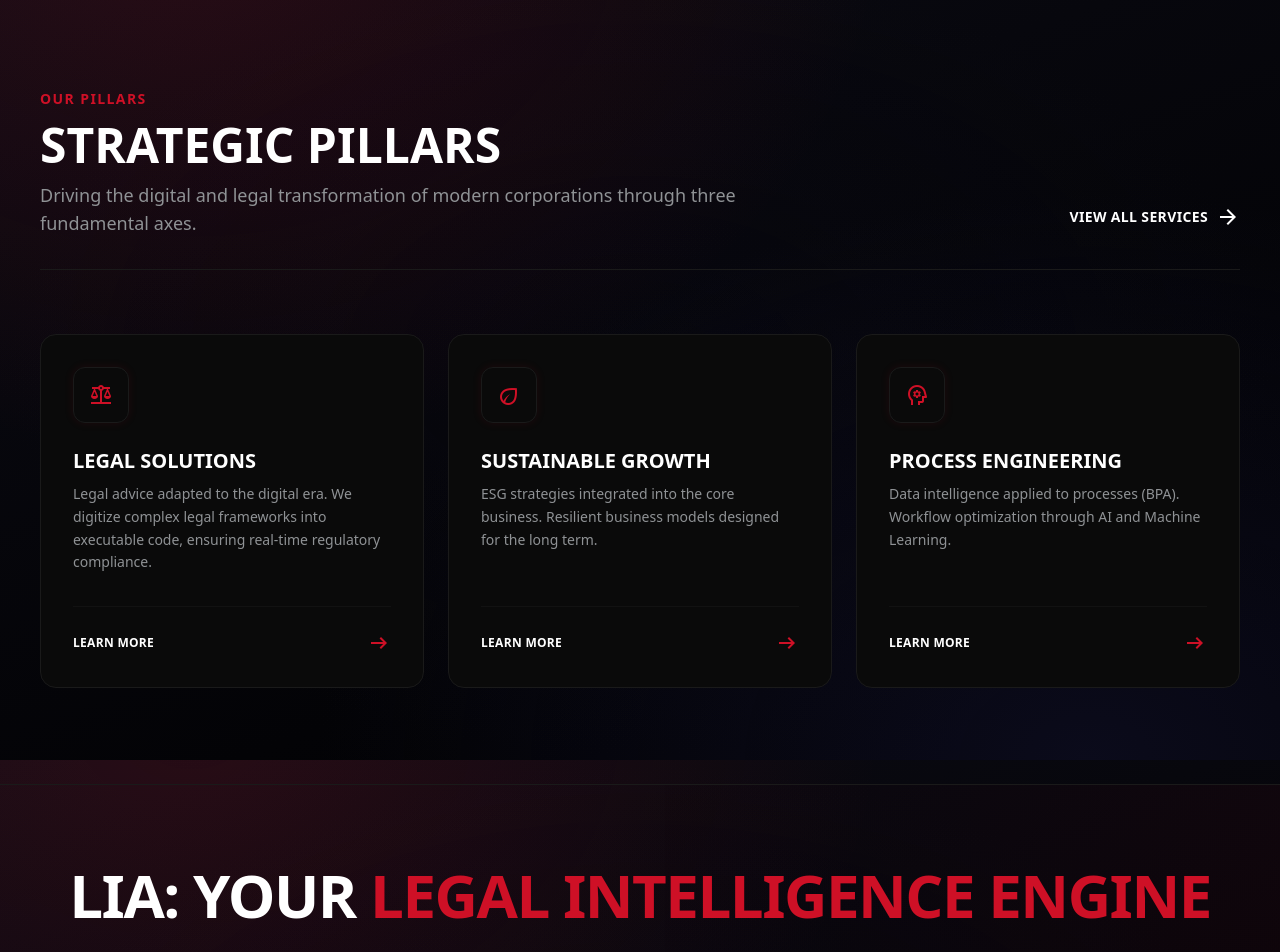
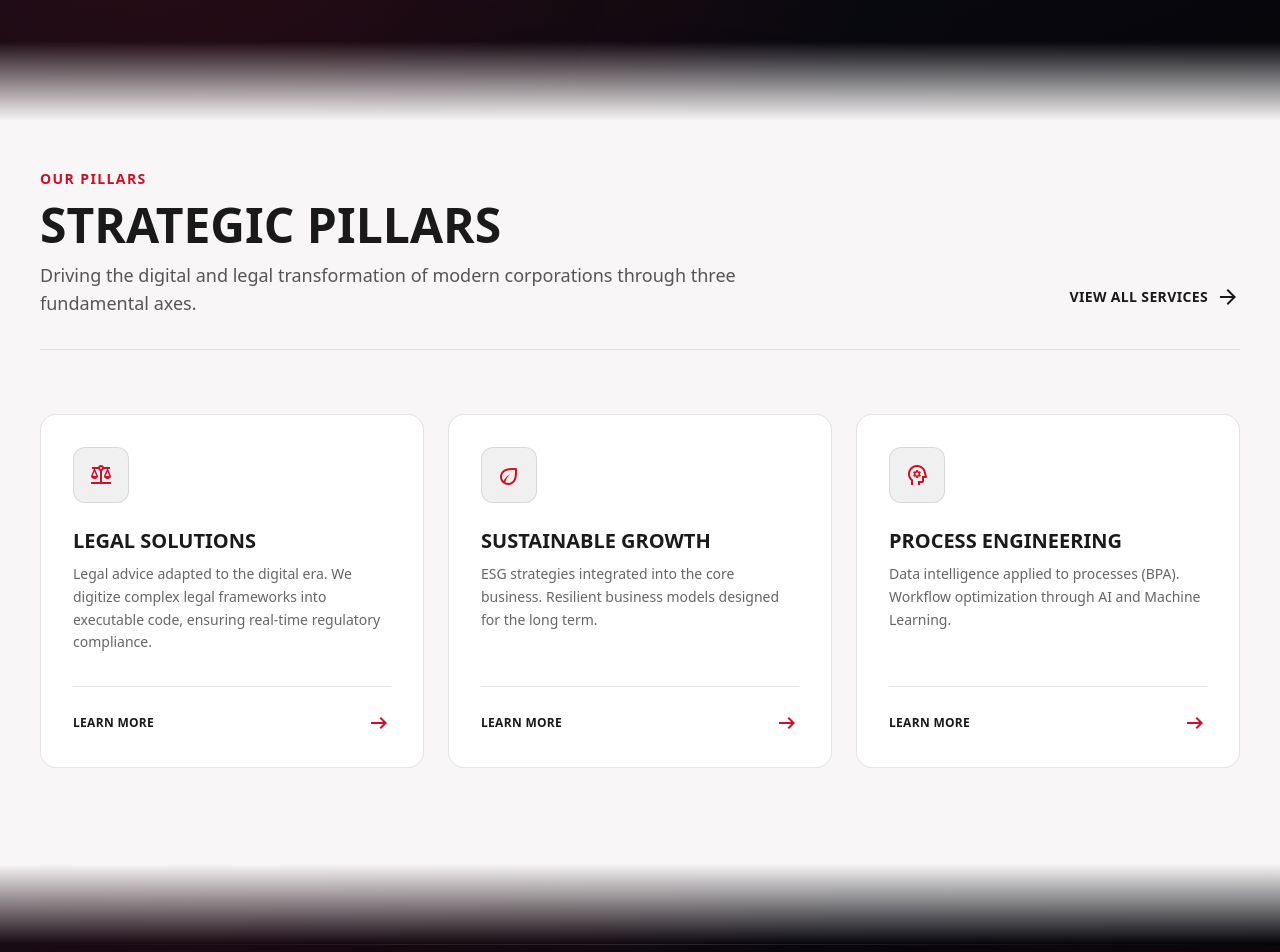
Before and after one commit to devProCorp/procorp-2-beta, a Next.js app in the folder web/: page / in a window 1280 px wide. Shown: the part 4840-5792 px from the top of the page. Built offline with nearby package versions, Linux system fonts and the light colour scheme; no server answers.

Commit message:
feat: enhance UI with white sections and glow dividers across multiple pages

```diff
--- a/web/src/app/about/page.tsx
+++ b/web/src/app/about/page.tsx
@@ -87,6 +87,7 @@ export default function About() {
       </section>
 
       {/* Methodology */}
+      <div className="divider-glow-red"></div>
       <section className="py-24 px-6 bg-transparent relative overflow-hidden">
         <div className="absolute top-0 left-1/2 -translate-x-1/2 w-[800px] h-[400px] bg-primary/5 rounded-full blur-3xl pointer-events-none"></div>
         <div className="max-w-[1280px] mx-auto relative z-10">
@@ -126,36 +127,38 @@ export default function About() {
         </div>
       </section>
 
-      {/* Stats */}
-      <section className="border-y border-[#1a1a1a] bg-transparent">
-        <div className="max-w-[1280px] mx-auto grid grid-cols-2 md:grid-cols-4 divide-x divide-[#1a1a1a]">
+      {/* Stats — White Section */}
+      <div className="section-light-fade-in"></div>
+      <section className="section-light">
+        <div className="max-w-[1280px] mx-auto grid grid-cols-2 md:grid-cols-4 divide-x divide-black/10">
           {stats.map((s) => (
             <div key={s.label} className="p-8 text-center">
-              <div className="text-4xl font-black text-white mb-1">{s.value}</div>
+              <div className="text-4xl font-black text-[#1a1a1a] mb-1">{s.value}</div>
               <div className="text-xs uppercase tracking-wider text-primary font-bold">{s.label}</div>
             </div>
           ))}
         </div>
       </section>
 
-      {/* CTA */}
-      <section className="py-20 px-6">
-        <div className="max-w-4xl mx-auto bg-gradient-to-br from-[#0a0a0a] to-black border border-[#1a1a1a] rounded-2xl p-12 text-center shadow-2xl relative overflow-hidden">
-          <div className="absolute top-0 right-0 w-64 h-64 bg-primary/10 rounded-full blur-3xl -translate-y-1/2 translate-x-1/2"></div>
-          <h2 className="text-3xl md:text-4xl font-bold text-white mb-4 relative z-10">{t('about.cta.title')}</h2>
-          <p className="text-gray-400 mb-8 max-w-xl mx-auto relative z-10">
+      {/* CTA — White Section */}
+      <section className="section-light py-20 px-6">
+        <div className="max-w-4xl mx-auto bg-white border border-black/10 rounded-2xl p-12 text-center shadow-xl relative overflow-hidden">
+          <div className="absolute top-0 right-0 w-64 h-64 bg-primary/5 rounded-full blur-3xl -translate-y-1/2 translate-x-1/2"></div>
+          <h2 className="text-3xl md:text-4xl font-bold text-[#1a1a1a] mb-4 relative z-10">{t('about.cta.title')}</h2>
+          <p className="text-[#666] mb-8 max-w-xl mx-auto relative z-10">
             {t('about.cta.desc')}
           </p>
           <div className="flex flex-col sm:flex-row items-center justify-center gap-4 relative z-10">
             <Link href="/contact" className="w-full sm:w-auto flex items-center justify-center rounded-lg h-12 px-8 bg-primary hover:bg-[#9E0C1D] text-white text-base font-bold tracking-wide transition-all shadow-lg shadow-primary/25">
               {t('about.cta.btn1')}
             </Link>
-            <Link href="/projects" className="w-full sm:w-auto flex items-center justify-center rounded-lg h-12 px-8 bg-transparent border border-[#1a1a1a] hover:border-primary text-white text-base font-bold transition-all hover:bg-[#0a0a0a]">
+            <Link href="/projects" className="w-full sm:w-auto flex items-center justify-center rounded-lg h-12 px-8 bg-transparent border border-black/15 hover:border-primary text-[#1a1a1a] text-base font-bold transition-all hover:bg-black/5">
               {t('about.cta.btn2')}
             </Link>
           </div>
         </div>
       </section>
+      <div className="section-light-fade-out"></div>
     </main>
   );
 }
--- a/web/src/app/globals.css
+++ b/web/src/app/globals.css
@@ -313,3 +313,51 @@ h6 {
 .wp-content audio:not([class^="procorp-audio-player"]) {
   background: rgba(255, 255, 255, 0.08);
 }
+
+/* ─── White "Breathing Moment" Sections ──────────────────────── */
+
+.section-light {
+  background: #f8f6f6;
+  color: #1a1a1a;
+  position: relative;
+}
+
+.section-light-fade-in {
+  height: 80px;
+  background: linear-gradient(to bottom, transparent, #f8f6f6);
+  pointer-events: none;
+  position: relative;
+  z-index: 1;
+}
+
+.section-light-fade-out {
+  height: 80px;
+  background: linear-gradient(to bottom, #f8f6f6, transparent);
+  pointer-events: none;
+  position: relative;
+  z-index: 1;
+}
+
+/* ─── Glow Dividers ──────────────────────────────────────────── */
+
+.divider-glow {
+  height: 1px;
+  background: linear-gradient(90deg, transparent, rgba(255, 255, 255, 0.12), transparent);
+}
+
+.divider-glow-red {
+  height: 1px;
+  background: linear-gradient(90deg, transparent, rgba(206, 16, 38, 0.4), transparent);
+}
+
+/* ─── Surface Elevation ──────────────────────────────────────── */
+
+.surface-elevated {
+  background: linear-gradient(145deg, #111111, #0a0a0a);
+  border: 1px solid rgba(255, 255, 255, 0.06);
+}
+
+.surface-raised {
+  background: linear-gradient(145deg, #161616, #0f0f0f);
+  border: 1px solid rgba(255, 255, 255, 0.08);
+}
--- a/web/src/app/page.tsx
+++ b/web/src/app/page.tsx
@@ -191,35 +191,36 @@ export default function Home() {
         </div>
       </section>
 
-      {/* Strategic Pillars */}
-      <section className="px-4 md:px-10 bg-background-dark relative pt-12 pb-24">
+      {/* Strategic Pillars — White Section */}
+      <div className="section-light-fade-in"></div>
+      <section className="section-light px-4 md:px-10 relative pt-12 pb-24">
         <div className="max-w-[1440px] mx-auto w-full flex flex-col gap-16">
-          <div className="flex flex-col md:flex-row justify-between items-end gap-6 border-b border-surface-border pb-8">
+          <div className="flex flex-col md:flex-row justify-between items-end gap-6 border-b border-black/10 pb-8">
             <div className="flex flex-col gap-3 max-w-[700px]">
               <h2 className="text-primary font-bold tracking-widest uppercase text-sm">{t('home.pillars.label')}</h2>
-              <h3 className="text-4xl md:text-5xl font-bold text-white uppercase">{t('home.pillars.title')}</h3>
-              <p className="text-secondary text-lg">{t('home.pillars.desc')}</p>
+              <h3 className="text-4xl md:text-5xl font-bold text-[#1a1a1a] uppercase">{t('home.pillars.title')}</h3>
+              <p className="text-[#555] text-lg">{t('home.pillars.desc')}</p>
             </div>
-            <Link href="/projects" className="text-white hover:text-primary transition-colors flex items-center gap-2 font-bold pb-2 uppercase text-sm tracking-wide">
+            <Link href="/projects" className="text-[#1a1a1a] hover:text-primary transition-colors flex items-center gap-2 font-bold pb-2 uppercase text-sm tracking-wide">
               {t('home.pillars.viewall')}
               <span className="material-symbols-outlined text-sm">arrow_forward</span>
             </Link>
           </div>
           <div className="grid grid-cols-1 md:grid-cols-3 gap-6">
             {pillars.map((pillar) => (
-              <Link href={pillar.href} key={pillar.title} className="group relative flex flex-col justify-between h-full p-8 rounded-2xl bg-surface-dark border border-surface-border hover:border-primary/50 transition-all duration-300 overflow-hidden">
-                <div className="absolute inset-0 bg-gradient-to-br from-primary/10 to-transparent opacity-0 group-hover:opacity-100 transition-opacity"></div>
+              <Link href={pillar.href} key={pillar.title} className="group relative flex flex-col justify-between h-full p-8 rounded-2xl bg-white border border-black/10 hover:border-primary/50 hover:shadow-xl transition-all duration-300 overflow-hidden">
+                <div className="absolute inset-0 bg-gradient-to-br from-primary/5 to-transparent opacity-0 group-hover:opacity-100 transition-opacity"></div>
                 <div className="relative z-10 flex flex-col gap-6">
-                  <div className="size-14 rounded-xl bg-background-dark border border-surface-border flex items-center justify-center group-hover:scale-110 transition-transform duration-300 shadow-[0_0_10px_rgba(206,16,38,0.1)]">
+                  <div className="size-14 rounded-xl bg-[#f0f0f0] border border-black/10 flex items-center justify-center group-hover:scale-110 transition-transform duration-300">
                     <span className="material-symbols-outlined text-primary text-3xl">{pillar.icon}</span>
                   </div>
                   <div>
-                    <h4 className="text-xl font-bold text-white mb-2 uppercase">{pillar.title}</h4>
-                    <p className="text-secondary leading-relaxed text-sm">{pillar.desc}</p>
+                    <h4 className="text-xl font-bold text-[#1a1a1a] mb-2 uppercase">{pillar.title}</h4>
+                    <p className="text-[#666] leading-relaxed text-sm">{pillar.desc}</p>
                   </div>
                 </div>
-                <div className="relative z-10 mt-8 pt-6 border-t border-surface-border/50 flex items-center justify-between">
-                  <span className="text-xs font-bold uppercase text-white tracking-wide">{t('home.learnmore')}</span>
+                <div className="relative z-10 mt-8 pt-6 border-t border-black/10 flex items-center justify-between">
+                  <span className="text-xs font-bold uppercase text-[#1a1a1a] tracking-wide">{t('home.learnmore')}</span>
                   <span className="material-symbols-outlined text-primary group-hover:translate-x-1 transition-transform">arrow_right_alt</span>
                 </div>
               </Link>
@@ -227,9 +228,11 @@ export default function Home() {
           </div>
         </div>
       </section>
+      <div className="section-light-fade-out"></div>
 
       {/* LIA Section */}
-      <section className="py-20 px-4 md:px-10 bg-background-dark border-t border-surface-border relative overflow-hidden">
+      <div className="divider-glow"></div>
+      <section className="py-20 px-4 md:px-10 bg-background-dark relative overflow-hidden">
         <div className="absolute top-0 right-0 w-1/2 h-full bg-gradient-to-l from-primary/5 to-transparent pointer-events-none"></div>
         <div className="absolute bottom-0 left-0 w-1/3 h-1/2 bg-gradient-to-t from-primary/5 to-transparent pointer-events-none"></div>
         <div className="max-w-[1440px] mx-auto w-full relative z-10">
@@ -352,7 +355,8 @@ export default function Home() {
       </section>
 
       {/* Ecosystem Section */}
-      <section className="py-20 px-4 md:px-10 bg-transparent border-y border-surface-border relative overflow-hidden">
+      <div className="divider-glow-red"></div>
+      <section className="py-20 px-4 md:px-10 bg-transparent relative overflow-hidden">
         <div className="absolute inset-0 z-0 opacity-10" style={{ backgroundImage: 'linear-gradient(#CE1026 1px, transparent 1px), linear-gradient(90deg, #CE1026 1px, transparent 1px)', backgroundSize: '50px 50px' }}></div>
         <div className="max-w-[1440px] mx-auto w-full grid grid-cols-1 lg:grid-cols-2 gap-16 items-center relative z-10">
           <div className="flex flex-col gap-8">
@@ -432,7 +436,8 @@ export default function Home() {
       </section>
 
       {/* How We Work */}
-      <section className="py-20 px-4 md:px-10 bg-background-dark border-t border-surface-border">
+      <div className="divider-glow"></div>
+      <section className="py-20 px-4 md:px-10 bg-background-dark">
         <div className="max-w-[1200px] mx-auto">
           <div className="text-center mb-16">
             <h2 className="text-primary font-bold tracking-widest uppercase text-sm mb-3">{t('home.howwework.label')}</h2>
@@ -465,18 +470,20 @@ export default function Home() {
         </div>
       </section>
 
-      {/* Final CTA */}
-      <section className="py-24 px-4 bg-background-dark border-t border-surface-border">
+      {/* Final CTA — White Section */}
+      <div className="section-light-fade-in"></div>
+      <section className="section-light py-24 px-4">
         <div className="max-w-[960px] mx-auto flex flex-col items-center text-center gap-8">
-          <h2 className="text-4xl md:text-5xl font-extrabold text-white uppercase">{t('home.cta.title')}</h2>
-          <p className="text-xl text-secondary max-w-2xl font-medium">{t('home.cta.desc')}</p>
+          <h2 className="text-4xl md:text-5xl font-extrabold text-[#1a1a1a] uppercase">{t('home.cta.title')}</h2>
+          <p className="text-xl text-[#555] max-w-2xl font-medium">{t('home.cta.desc')}</p>
           <div className="flex flex-col sm:flex-row gap-4 w-full sm:w-auto">
-            <Link href="/contact" className="h-12 px-8 rounded-lg bg-primary hover:bg-primary-light text-white font-bold transition-all w-full sm:w-auto uppercase tracking-wide flex items-center justify-center">
+            <Link href="/contact" className="h-12 px-8 rounded-lg bg-primary hover:bg-primary-light text-white font-bold transition-all w-full sm:w-auto uppercase tracking-wide flex items-center justify-center shadow-lg shadow-primary/25">
               {t('home.cta.button')}
             </Link>
           </div>
         </div>
       </section>
+      <div className="section-light-fade-out"></div>
     </main>
   );
 }
--- a/web/src/app/projects/page.tsx
+++ b/web/src/app/projects/page.tsx
@@ -97,7 +97,8 @@ export default function Projects() {
       </section>
 
       {/* Services Grid */}
-      <section className="px-6 py-12 md:px-10 bg-[#0a0a0a]/50 border-t border-[#1a1a1a]">
+      <div className="divider-glow"></div>
+      <section className="px-6 py-12 md:px-10 bg-[#0a0a0a]/50">
         <div className="max-w-7xl mx-auto">
           <div className="flex flex-col md:flex-row justify-between items-end mb-12 gap-6">
             <div>
@@ -148,28 +149,27 @@ export default function Projects() {
         </div>
       </section>
 
-      {/* CTA Section */}
-      <section className="py-20 px-6 relative overflow-hidden">
-        <div className="absolute inset-0 bg-[#0a0a0a] z-0">
-          <div className="absolute inset-0 bg-gradient-to-t from-black via-transparent to-transparent"></div>
-        </div>
+      {/* CTA Section — White */}
+      <div className="section-light-fade-in"></div>
+      <section className="section-light py-20 px-6 relative overflow-hidden">
         <div className="max-w-4xl mx-auto relative z-10 text-center">
-          <span className="inline-block py-1 px-3 rounded-full bg-primary/20 text-primary border border-primary/30 text-xs font-bold uppercase tracking-wider mb-6">
+          <span className="inline-block py-1 px-3 rounded-full bg-primary/10 text-primary border border-primary/20 text-xs font-bold uppercase tracking-wider mb-6">
             {t('proj.cta.badge')}
           </span>
-          <h2 className="text-3xl md:text-5xl font-bold text-white mb-6 leading-tight">
+          <h2 className="text-3xl md:text-5xl font-bold text-[#1a1a1a] mb-6 leading-tight">
             {t('proj.cta.title')}
           </h2>
-          <p className="text-secondary text-lg mb-10 max-w-2xl mx-auto">
+          <p className="text-[#666] text-lg mb-10 max-w-2xl mx-auto">
             {t('proj.cta.desc')}
           </p>
           <div className="flex flex-col sm:flex-row items-center justify-center gap-4">
-            <Link href="/contact" className="w-full sm:w-auto flex items-center justify-center overflow-hidden rounded-lg h-14 px-8 bg-white hover:bg-gray-100 text-black text-base font-bold transition-all transform hover:scale-105">
+            <Link href="/contact" className="w-full sm:w-auto flex items-center justify-center overflow-hidden rounded-lg h-14 px-8 bg-primary hover:bg-primary-dark text-white text-base font-bold transition-all transform hover:scale-105 shadow-lg shadow-primary/25">
               <span>{t('proj.cta.button')}</span>
             </Link>
           </div>
         </div>
       </section>
+      <div className="section-light-fade-out"></div>
     </main>
   );
 }
--- a/web/src/app/studio/page.tsx
+++ b/web/src/app/studio/page.tsx
@@ -113,7 +113,8 @@ export default function Studio() {
       </section>
 
       {/* BPA Comparison */}
-      <section className="bg-transparent py-24 px-6 md:px-10 lg:px-40 border-y border-gray-800">
+      <div className="divider-glow-red"></div>
+      <section className="bg-transparent py-24 px-6 md:px-10 lg:px-40">
         <div className="max-w-[1200px] mx-auto">
           <div className="text-center mb-20">
             <span className="text-primary font-bold uppercase tracking-widest text-xs mb-3 block">{t('studio.bpa.label')}</span>
@@ -152,15 +153,15 @@ export default function Studio() {
               </ul>
             </div>
 
-            {/* Tomorrow */}
-            <div className="flex flex-col gap-8 p-10 rounded bg-black shadow-2xl shadow-primary/10 border-2 border-primary relative overflow-hidden">
+            {/* Tomorrow — White Card */}
+            <div className="flex flex-col gap-8 p-10 rounded bg-white shadow-2xl border border-black/10 relative overflow-hidden">
               <div className="absolute top-0 right-0 w-24 h-24 bg-primary/10 rounded-bl-full z-0"></div>
-              <div className="flex items-center gap-4 border-b border-gray-800 pb-6 relative z-10">
+              <div className="flex items-center gap-4 border-b border-black/10 pb-6 relative z-10">
                 <div className="p-3 rounded bg-primary text-white shadow-lg shadow-primary/30">
                   <span className="material-symbols-outlined">rocket_launch</span>
                 </div>
                 <div>
-                  <h3 className="text-xl font-bold text-white">{t('studio.tomorrow')}</h3>
+                  <h3 className="text-xl font-bold text-[#1a1a1a]">{t('studio.tomorrow')}</h3>
                   <span className="text-xs font-bold text-primary uppercase tracking-wider">{t('studio.tomorrow.sub')}</span>
                 </div>
               </div>
@@ -169,8 +170,8 @@ export default function Studio() {
                   <li key={item.title} className="flex items-start gap-4">
                     <span className="material-symbols-outlined text-primary shrink-0">check_circle</span>
                     <div>
-                      <p className="text-white font-bold text-sm">{item.title}</p>
-                      <p className="text-sm text-gray-500 mt-1">{item.desc}</p>
+                      <p className="text-[#1a1a1a] font-bold text-sm">{item.title}</p>
+                      <p className="text-sm text-[#666] mt-1">{item.desc}</p>
                     </div>
                   </li>
                 ))}
@@ -244,7 +245,8 @@ export default function Studio() {
       </section>
 
       {/* Roadmap */}
-      <section className="bg-transparent border-t border-gray-800 py-24 px-6 md:px-10 lg:px-40">
+      <div className="divider-glow"></div>
+      <section className="bg-transparent py-24 px-6 md:px-10 lg:px-40">
         <div className="max-w-[1200px] mx-auto">
           <div className="flex flex-col md:flex-row justify-between items-end mb-16 gap-6">
             <div>
@@ -370,26 +372,28 @@ export default function Studio() {
         </div>
       </section>
 
-      {/* Final CTA */}
-      <section className="py-24 px-6 md:px-10 lg:px-40 relative overflow-hidden bg-transparent">
+      {/* Final CTA — White Section */}
+      <div className="section-light-fade-in"></div>
+      <section className="section-light py-24 px-6 md:px-10 lg:px-40 relative overflow-hidden">
         <div className="max-w-[800px] mx-auto text-center relative z-10">
-          <div className="inline-block p-4 rounded-full bg-red-900/20 mb-6">
+          <div className="inline-block p-4 rounded-full bg-primary/10 mb-6">
             <span className="material-symbols-outlined text-4xl text-primary">bolt</span>
           </div>
-          <h2 className="text-4xl md:text-5xl font-black text-white tracking-tight mb-6">{t('studio.final.title')}</h2>
-          <p className="text-gray-400 text-lg font-medium mb-10 max-w-xl mx-auto">
+          <h2 className="text-4xl md:text-5xl font-black text-[#1a1a1a] tracking-tight mb-6">{t('studio.final.title')}</h2>
+          <p className="text-[#666] text-lg font-medium mb-10 max-w-xl mx-auto">
             {t('studio.final.desc')}
           </p>
           <div className="flex flex-col sm:flex-row justify-center gap-4">
             <Link href="/contact" className="h-14 px-10 rounded bg-primary hover:bg-red-700 text-white font-bold text-sm uppercase tracking-wide transition-all shadow-xl shadow-primary/20 flex items-center justify-center gap-2">
               <span>{t('studio.final.cta1')}</span>
             </Link>
-            <Link href="/contact" className="h-14 px-10 rounded bg-transparent border-2 border-gray-700 hover:border-primary hover:text-primary text-white font-bold text-sm uppercase tracking-wide transition-all flex items-center justify-center gap-2">
+            <Link href="/contact" className="h-14 px-10 rounded bg-transparent border-2 border-black/15 hover:border-primary hover:text-primary text-[#1a1a1a] font-bold text-sm uppercase tracking-wide transition-all flex items-center justify-center gap-2">
               <span>{t('studio.final.cta2')}</span>
             </Link>
           </div>
         </div>
       </section>
+      <div className="section-light-fade-out"></div>
     </main>
   );
 }
--- a/web/src/components/layout/Footer.tsx
+++ b/web/src/components/layout/Footer.tsx
@@ -11,7 +11,7 @@ const FooterMap = dynamic(() => import('./FooterMap'), { ssr: false });
 const Footer = () => {
     const { t } = useLanguage();
     return (
-        <footer className="bg-transparent border-t border-surface-border text-secondary py-12 px-4 md:px-10">
+        <footer className="bg-transparent text-secondary py-12 px-4 md:px-10">
             <div className="max-w-[1440px] mx-auto w-full">
                 <div className="grid grid-cols-1 md:grid-cols-4 gap-10 mb-12">
                     <div className="col-span-1 md:col-span-1">
```
Also changed, not shown: web/src/app/journal/page.tsx (+6 -6 lines).
